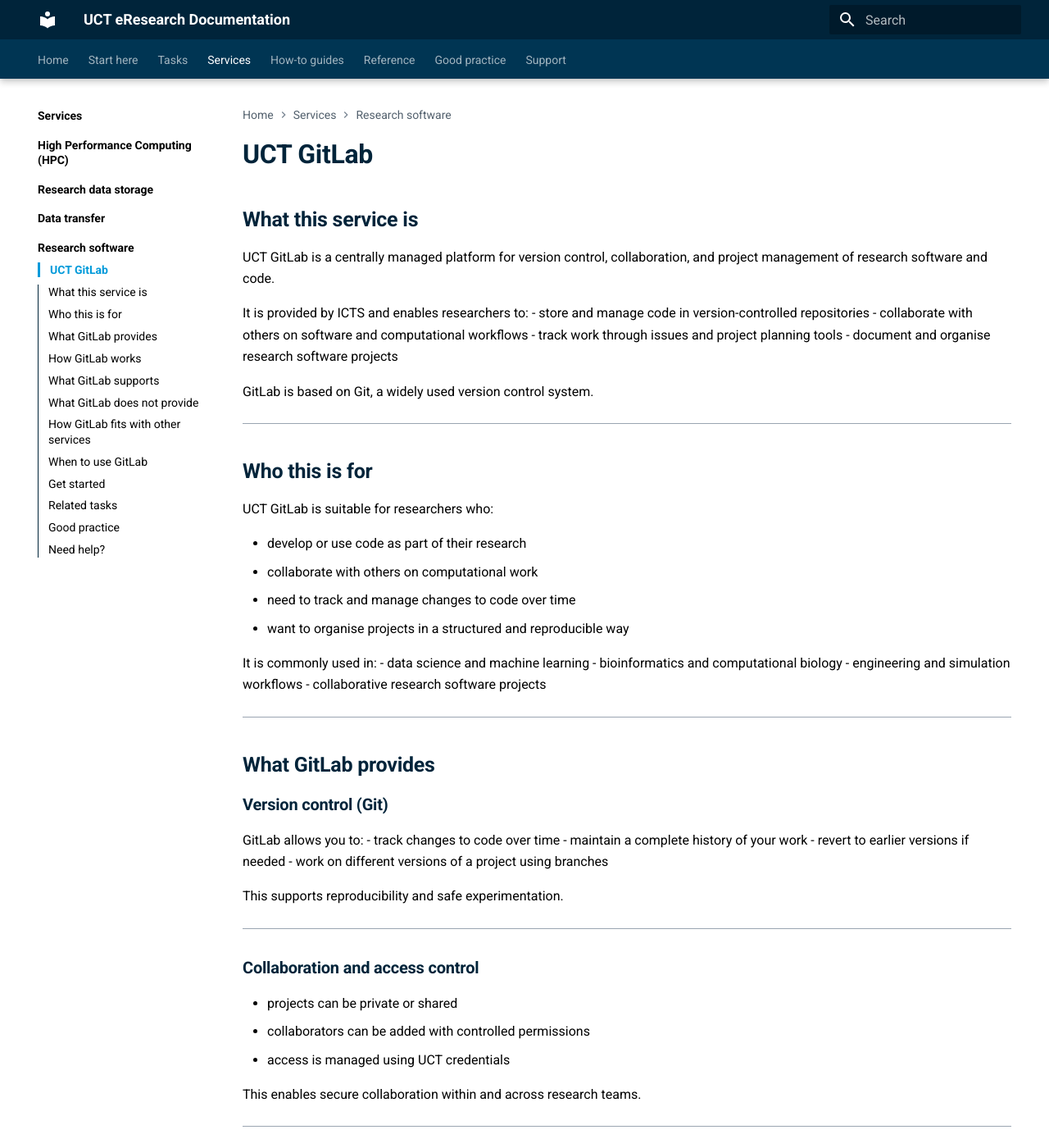
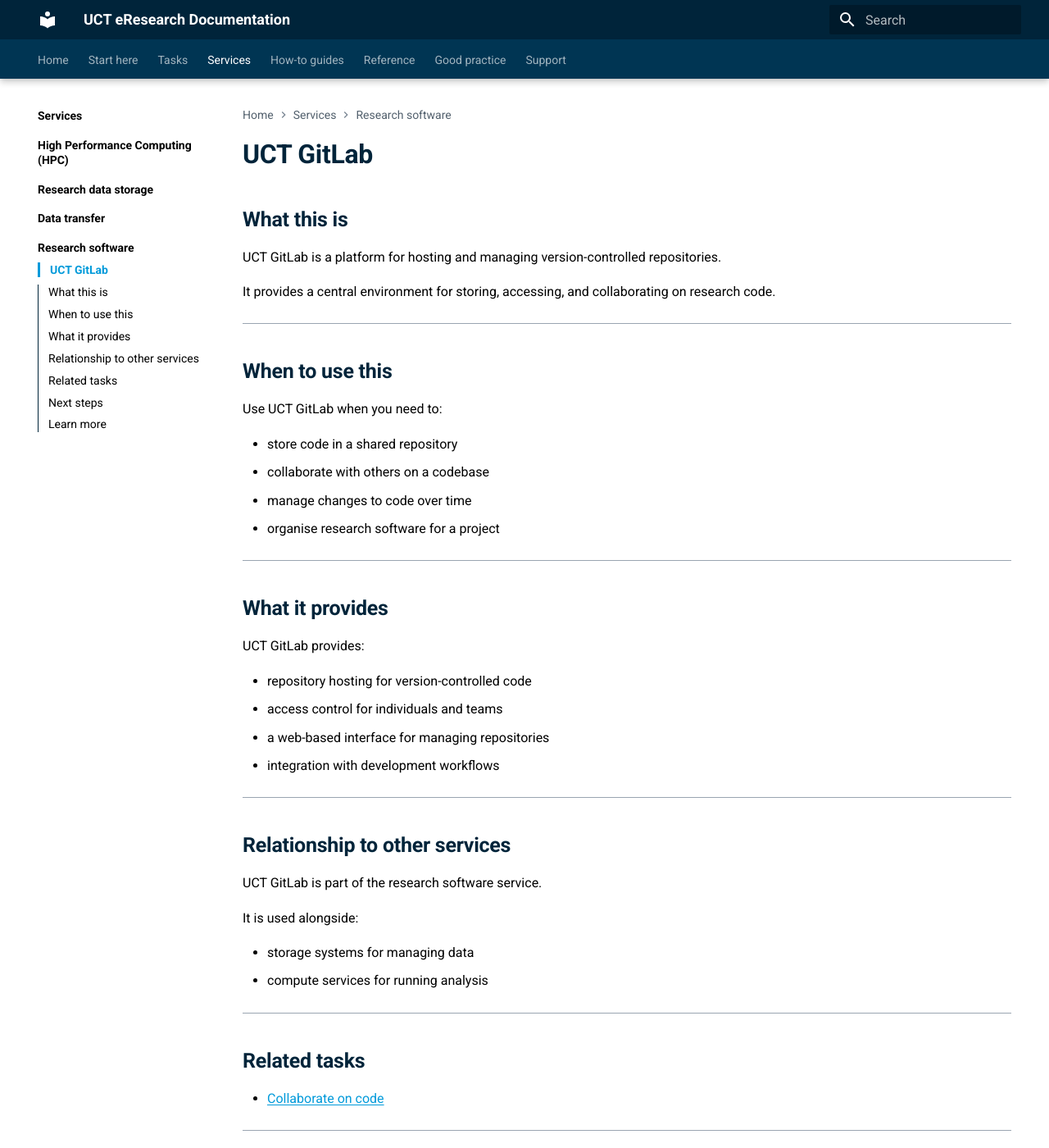
Before and after one commit to uct-eresearch/eresearch-documentation, an MkDocs documentation site: the page built from docs/services/research-software/uct-gitlab.md, in a window 1280 px wide and 1400 px high. Shown: the whole window at 82% size. Built offline with MkDocs 1.6.1 and Material for MkDocs 9.7.7, drawn with Linux system fonts in a browser that asks for light colours; some of the changed text lies outside the part shown.

Commit message:
updated gitlab and research software collaboration

```diff
--- /dev/null
+++ b/docs/reference/research-software/gitlab.md
@@ -0,0 +1,103 @@
+# GitLab
+
+## Purpose
+
+This page describes GitLab as a platform for managing version-controlled code and collaborative software development.
+
+It covers:
+- the structure of repositories
+- how changes are tracked
+- how collaboration is organised
+
+This page does not provide instructions for using GitLab.
+
+---
+
+## Overview
+
+GitLab is a platform for hosting and managing repositories that use version control.
+
+It provides a central environment where code can be stored, accessed, and maintained by individuals or teams.
+
+---
+
+## Repositories
+
+A repository is a structured collection of files and their history.
+
+Repositories contain:
+
+- code and scripts
+- configuration files
+- documentation
+- a complete history of changes
+
+Each repository tracks changes over time.
+
+---
+
+## Version control
+
+Version control systems track changes to files.
+
+This allows:
+
+- recording changes over time
+- restoring previous versions
+- understanding how code has evolved
+
+Changes are recorded as a sequence of updates to the repository.
+
+---
+
+## Branches
+
+Branches represent parallel lines of development within a repository.
+
+They allow:
+
+- independent work on different features or tasks
+- isolation of changes before integration
+- multiple versions of the code to exist simultaneously
+
+---
+
+## Merge requests
+
+Merge requests are used to combine changes from one branch into another.
+
+They provide a structured way to:
+
+- review proposed changes
+- discuss modifications
+- integrate updates into the main codebase
+
+---
+
+## Access and permissions
+
+Access to repositories is controlled through permissions.
+
+Permissions determine:
+
+- who can view a repository
+- who can make changes
+- who can manage repository settings
+
+Repositories may be private or shared with specific users or groups.
+
+---
+
+## Relationship to other systems
+
+GitLab is part of the research software environment.
+
+It is used alongside:
+
+- storage systems for managing data
+- compute services for running analysis
+
+For execution guidance, see:
+
+- [Clone a repository](../../how-to/research-software/clone-a-repository.md)
+- [Sync a repository](../../how-to/research-software/sync-repository.md)
--- a/docs/services/research-software/uct-gitlab.md
+++ b/docs/services/research-software/uct-gitlab.md
@@ -1,195 +1,60 @@
 # UCT GitLab
 
-## What this service is
+## What this is
 
-UCT GitLab is a centrally managed platform for version control, collaboration, and project management of research software and code.
+UCT GitLab is a platform for hosting and managing version-controlled repositories.
 
-It is provided by ICTS and enables researchers to:
-- store and manage code in version-controlled repositories
-- collaborate with others on software and computational workflows
-- track work through issues and project planning tools
-- document and organise research software projects
-
-GitLab is based on Git, a widely used version control system.
+It provides a central environment for storing, accessing, and collaborating on research code.
 
 ---
 
-## Who this is for
+## When to use this
 
-UCT GitLab is suitable for researchers who:
+Use UCT GitLab when you need to:
 
-- develop or use code as part of their research
-- collaborate with others on computational work
-- need to track and manage changes to code over time
-- want to organise projects in a structured and reproducible way
-
-It is commonly used in:
-- data science and machine learning
-- bioinformatics and computational biology
-- engineering and simulation workflows
-- collaborative research software projects
+- store code in a shared repository
+- collaborate with others on a codebase
+- manage changes to code over time
+- organise research software for a project
 
 ---
 
-## What GitLab provides
+## What it provides
 
-### Version control (Git)
+UCT GitLab provides:
 
-GitLab allows you to:
-- track changes to code over time
-- maintain a complete history of your work
-- revert to earlier versions if needed
-- work on different versions of a project using branches
-
-This supports reproducibility and safe experimentation.
+- repository hosting for version-controlled code
+- access control for individuals and teams
+- a web-based interface for managing repositories
+- integration with development workflows
 
 ---
 
-### Collaboration and access control
+## Relationship to other services
 
-- projects can be private or shared
-- collaborators can be added with controlled permissions
-- access is managed using UCT credentials
+UCT GitLab is part of the research software service.
 
-This enables secure collaboration within and across research teams.
+It is used alongside:
 
----
-
-### Merge requests (code review)
-
-GitLab supports structured collaboration through merge requests:
-
-- propose and review changes before integrating them
-- discuss and refine contributions
-- maintain quality and transparency in shared codebases
-
----
-
-### Issue tracking and project management
-
-Each project can include:
-- issue tracking (tasks, bugs, ideas)
-- milestones and planning tools
-
-This helps teams:
-- organise work
-- track progress
-- coordinate contributions
-
----
-
-### Documentation
-
-Projects can include:
-- README files (project overview and instructions)
-- wikis for extended documentation
-
-This supports onboarding, reuse, and long-term sustainability of research software.
-
----
-
-## How GitLab works
-
-GitLab uses a repository-based workflow:
-
-- each project has a repository (a version-controlled folder)
-- work is typically done locally (on your machine or HPC)
-- changes are committed and pushed to GitLab
-- collaborators contribute through branches and merge requests
-
----
-
-## What GitLab supports
-
-GitLab is designed for:
-
-- managing research code
-- collaborative software development
-- documenting computational workflows
-- tracking project evolution over time
-
-It plays a central role in reproducible research workflows.
-
----
-
-## What GitLab does not provide
-
-GitLab should be used alongside other services:
-
-- not designed for large data storage
-  → use RDS for datasets
-
-- not a compute environment
-  → use HPC to run analyses
-
-- not a data transfer platform
-  → use Nextcloud or Globus for sharing and transfer
-
----
-
-## How GitLab fits with other services
-
-GitLab is part of a broader research workflow at UCT:
-
-- **GitLab** → manage code and workflows
-- **RDS (Research Data Store)** → store research data
-- **HPC** → run computational analyses
-- **Data transfer tools** → move data between systems
-
-Together, these enable:
-- reproducibility
-- collaboration
-- scalable research workflows
-
----
-
-## When to use GitLab
-
-Use GitLab when:
-
-- you are writing or maintaining code
-- you are collaborating on software or analysis workflows
-- you want to track changes and maintain version history
-- your work needs to be reproducible and well-documented
-
-If you are unsure:
-→ [Choose the right service](../../start-here/choose-the-right-service.md)
-
----
-
-## Get started
-
-To begin using GitLab:
-
-- create a new project (repository)
-- add your code or project files
-- invite collaborators
-
-→ [Create a GitLab project](../../how-to/research-software/create-a-gitlab-project.md)
+- storage systems for managing data
+- compute services for running analysis
 
 ---
 
 ## Related tasks
 
-- → [Collaborate on code](../../tasks/collaborate-on-code.md)
-- → [Run large-scale analysis](../../tasks/run-large-scale-analysis.md)
+- [Collaborate on code](../../tasks/collaborate-on-code.md)
 
 ---
 
-## Good practice
+## Next steps
 
-To use GitLab effectively:
+- Work with an existing repository:
+  - [Clone a repository](../../how-to/research-software/clone-a-repository.md)
 
-- commit changes regularly
-- use clear and meaningful commit messages
-- organise projects into logical structures
-- document your workflows (README, wiki)
-- use branches for new features or experiments
+- Keep your work up to date:
+  - [Sync a repository](../../how-to/research-software/sync-repository.md)
 
-→ See: [Project structure](../../good-practice/project-structure.md)
+## Learn more
 
----
-
-## Need help?
-
-- → [Support](../../support/index.md)
+- [GitLab reference](../../reference/research-software/gitlab.md)
```
Also changed, not shown: docs/good-practice/research-software-collaboration.md (added, +86 -0 lines), docs/how-to/research-software/clone-a-repository.md (+72 -30 lines), docs/how-to/research-software/create-a-repository.md (added, +64 -0 lines), docs/how-to/research-software/sync-repository.md (+101 -30 lines), docs/services/research-software/index.md (+48 -19 lines).
